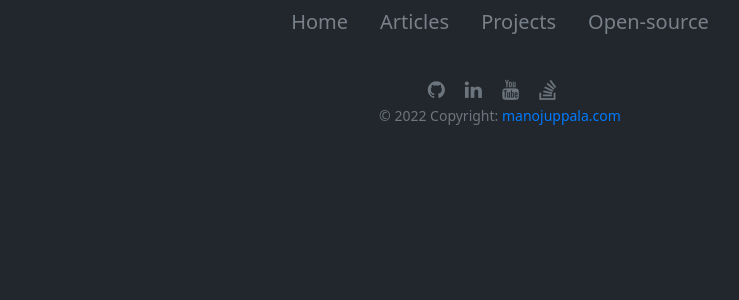
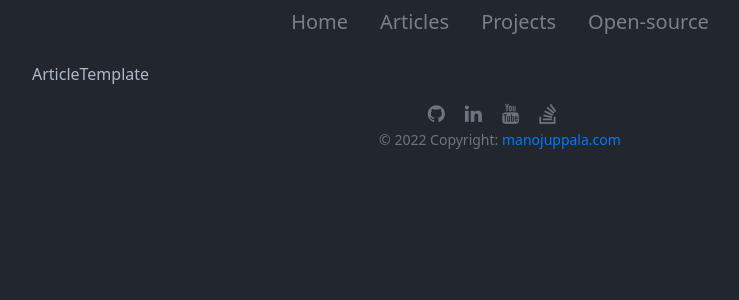
Before and after one commit to manojuppala/react-blog, a React (Create React App) app: page /articles/1 in a window 1280 px wide. Shown: the top 300 px of the page, without its empty margins (140-879 px from the left). Built offline with nearby package versions, Linux system fonts and the light colour scheme.

Commit message:
added articles

```diff
--- a/src/App.js
+++ b/src/App.js
@@ -1,5 +1,5 @@
 import React, { useEffect } from "react";
-import { Home, Articles, Projects, Opensource } from "./pages";
+import { Home, Articles, Projects, Opensource, ArticleTemplate } from "./pages";
 import { Navbar, Footer } from "./components";
 import { Route, Routes } from "react-router-dom";
 import "highlight.js/styles/github-dark-dimmed.css";
@@ -16,6 +16,7 @@ function App() {
       <Routes>
         <Route path="/" element={<Home />} />
         <Route path="/articles" element={<Articles />} />
+        <Route path="/articles/:id" element={<ArticleTemplate />} />
         <Route path="/projects" element={<Projects />} />
         <Route path="/opensource" element={<Opensource />} />
       </Routes>
--- /dev/null
+++ b/src/pages/ArticleTemplate.js
@@ -0,0 +1,7 @@
+import React from "react";
+
+const ArticleTemplate = () => {
+  return <div className="text-light">ArticleTemplate</div>;
+};
+
+export default ArticleTemplate;
--- a/src/pages/index.js
+++ b/src/pages/index.js
@@ -1,4 +1,5 @@
 export { default as Articles } from "./Articles";
+export { default as ArticleTemplate } from "./ArticleTemplate";
 export { default as Home } from "./Home";
 export { default as Opensource } from "./Opensource";
 export { default as Projects } from "./Projects";
```
